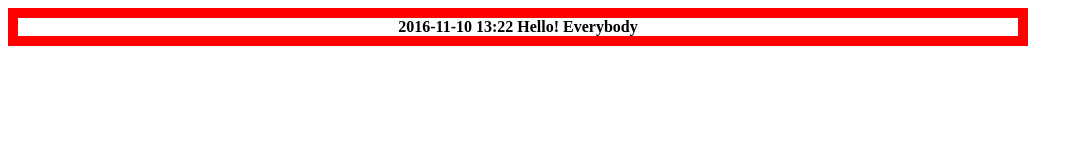
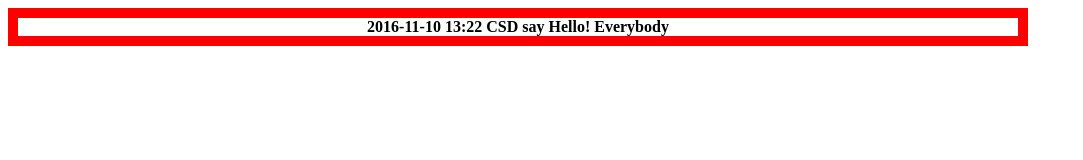
Before and after one commit to distzz/CSD, a plain HTML site: page index.html in a window 1280 px wide. Shown: the whole page, without its empty margins (0-1083 px from the left). Drawn offline with Linux system fonts and the light colour scheme.

Commit message:
for test

```diff
--- a/index.html
+++ b/index.html
@@ -6,7 +6,7 @@
 
 <BODY>
   <div style="width:1000px;text-align:center;border:red 10px solid">
-		<b>2016-11-10 13:22 Hello! Everybody</b>
+		<b>2016-11-10 13:22 CSD say Hello! Everybody</b>
   </div>
  </BODY>
 
```
